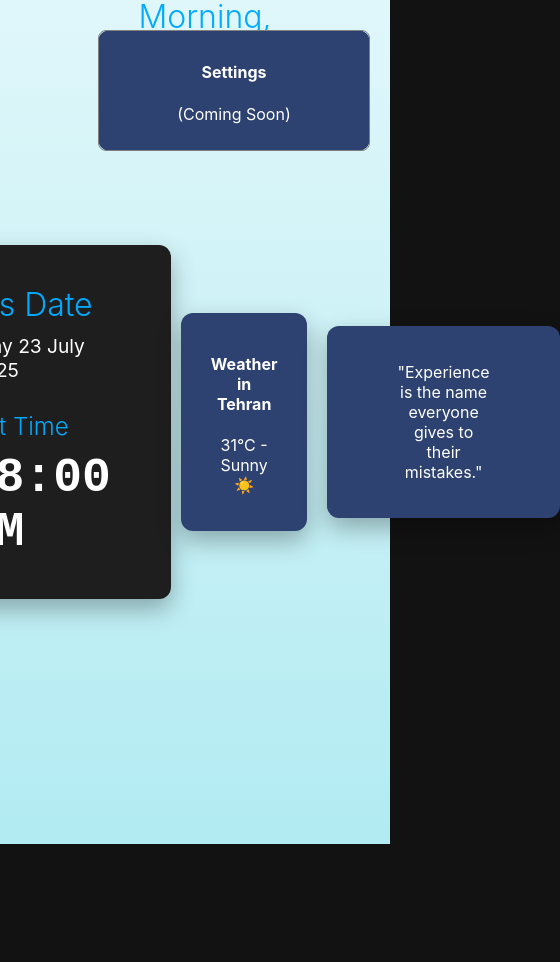
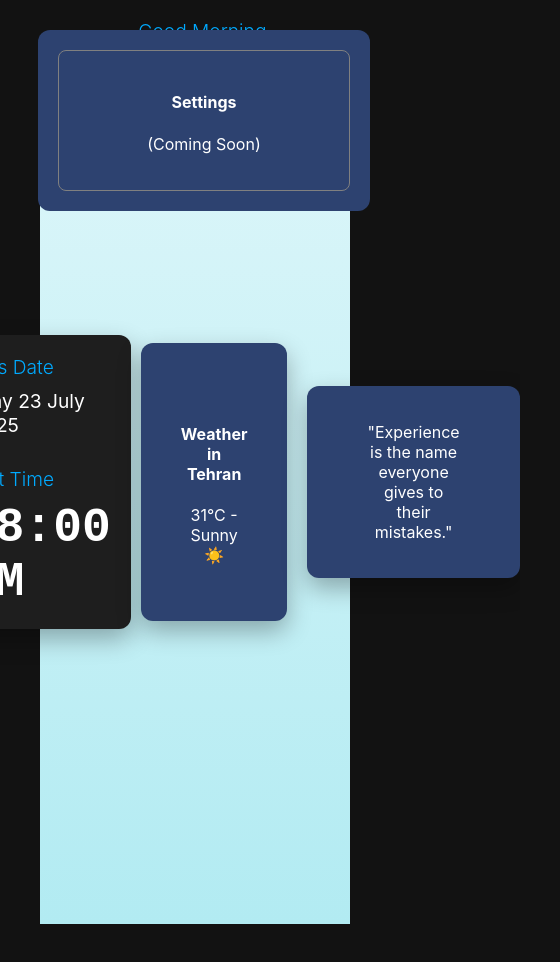
Before and after one commit to SajjadZr/static-frontend, a React (Vite) app: page / in a window 390 px wide. Shown: the whole page, 560 px wide, since content can reach past the window. Before the commit the page ends 844 px from the top, so only its background shows below. Built offline with nearby package versions, Linux system fonts and the light colour scheme.

Commit message:
style: make app responsive for mobile devices

```diff
--- a/src/index.css
+++ b/src/index.css
@@ -95,3 +95,13 @@ h2 {
   background-color: #2d4270;
   border-radius: 12px;
 }
+
+@media (max-width: 600px) {
+  h1, h2, h3 {
+    font-size: 1.2em;
+  }
+
+  div {
+    padding: 20px !important;
+  }
+}
```
